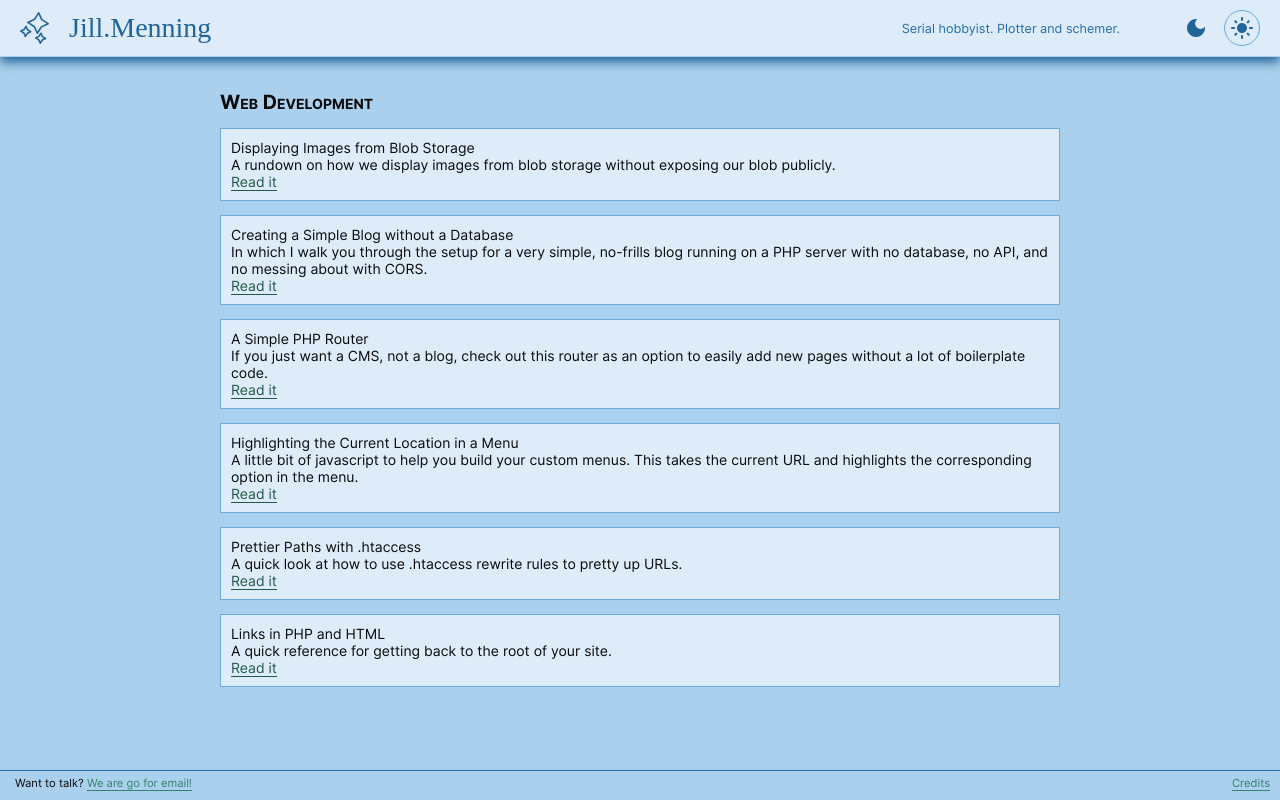
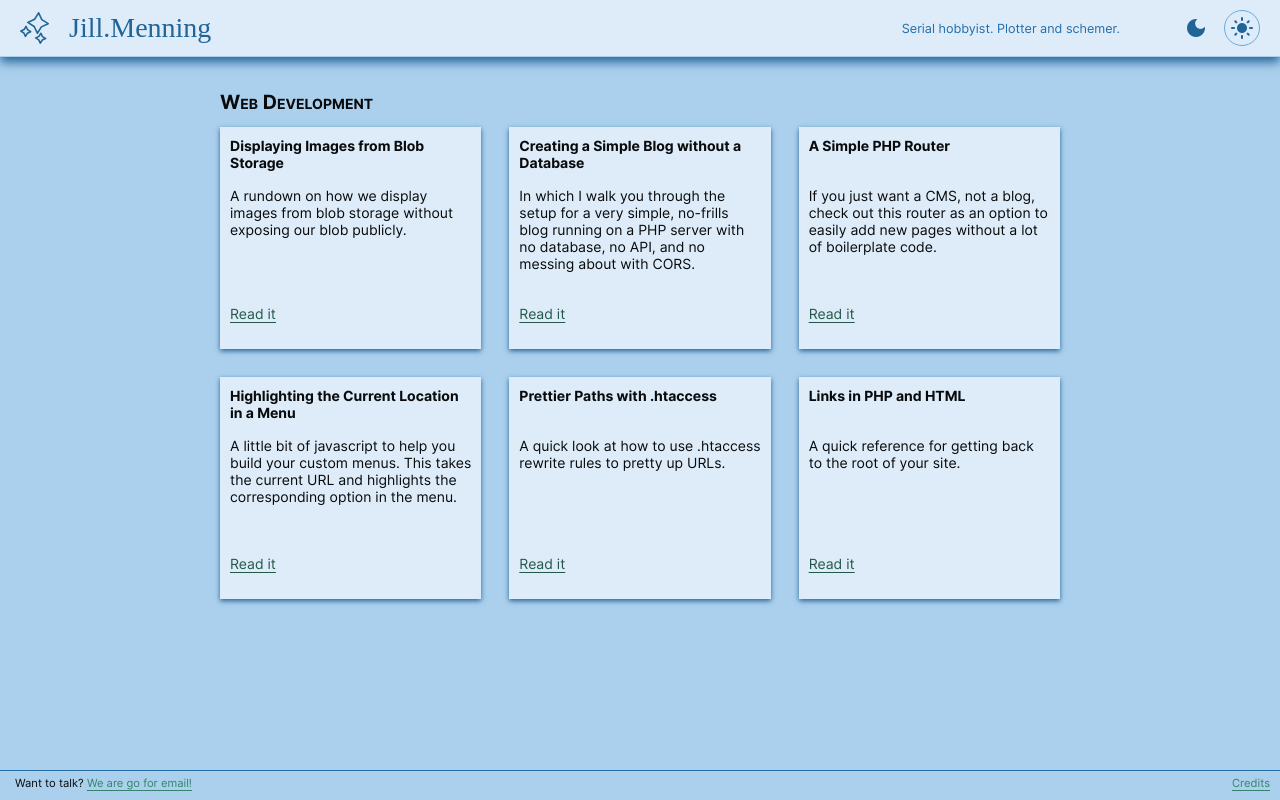
Before and after one commit to aseradyn/flagon-with-a-dragon, a PHP site: page /web-development in a window 1280 px wide. Run offline with PHP 8.4, Linux system fonts and the light colour scheme; some web fonts are replaced.

Commit message:
Styling improvements

```diff
--- a/components/article-card.php
+++ b/components/article-card.php
@@ -1,3 +1,14 @@
+<style>
+    .article-card {
+        display: grid;
+        gap: 1rem;
+        grid-template-rows: 1fr 3fr 1fr;
+    }
+    .topic-title {
+        font-weight: bold;
+    }
+</style>
+
 <?php
 
 function ArticleCard(array $page) {
@@ -6,11 +17,11 @@ function ArticleCard(array $page) {
     $description = $page["description"];
     $link = $page["link"];
 
-    echo "  <p class='card'>
+    echo "  <div class='card article-card'>
             <span class='topic-title'>$title</span>
-            <br />$description
-            <br /><a href='$link' title='Read $title'>Read it</a>
-            </p>
+            <span class='topic-description'>$description</span>
+            <span class='topic-link'><a href='$link' title='Read $title'>Read it</a></span>
+            </div>
         ";
 }
 
--- a/theme/baseStyles.css
+++ b/theme/baseStyles.css
@@ -79,13 +79,14 @@ hr {
 .card {
     padding: 10px;
     background-color: var(--primary100);
-    border: 1px solid var(--primary300);
     margin-left: auto;
     margin-right: auto;
+    box-shadow: 0px 2px 5px var(--primary500);
 }
 .dark-mode .card {
     background-color: inherit;
-    border-color: var(--primary400);
+    border: 1px solid var(--primary400);
+    box-shadow: 0px 0px 3px var(--primary500);
 }
 .card h1,
 .card h2 {
--- a/web-dev/web-development.php
+++ b/web-dev/web-development.php
@@ -1,13 +1,22 @@
 <?php include $_SERVER["DOCUMENT_ROOT"]."/components/article-card.php" ?>
+<style>
+.category-card-layout {
+    display: grid;
+    gap: 2em;
+    grid-template-columns: repeat(auto-fit, minmax(250px, 1fr));
+}
 
+</style>
 <div class="single-column-layout">
     <h1>Web Development</h1>
 
     <?php
         require "web-development-pages.php";
+        echo "<div class='category-card-layout'>";
         foreach ($webDevelopmentPages as $page) {
             ArticleCard($page);
         }
+        echo "</div>";
     ?>
 
 </div>
```
